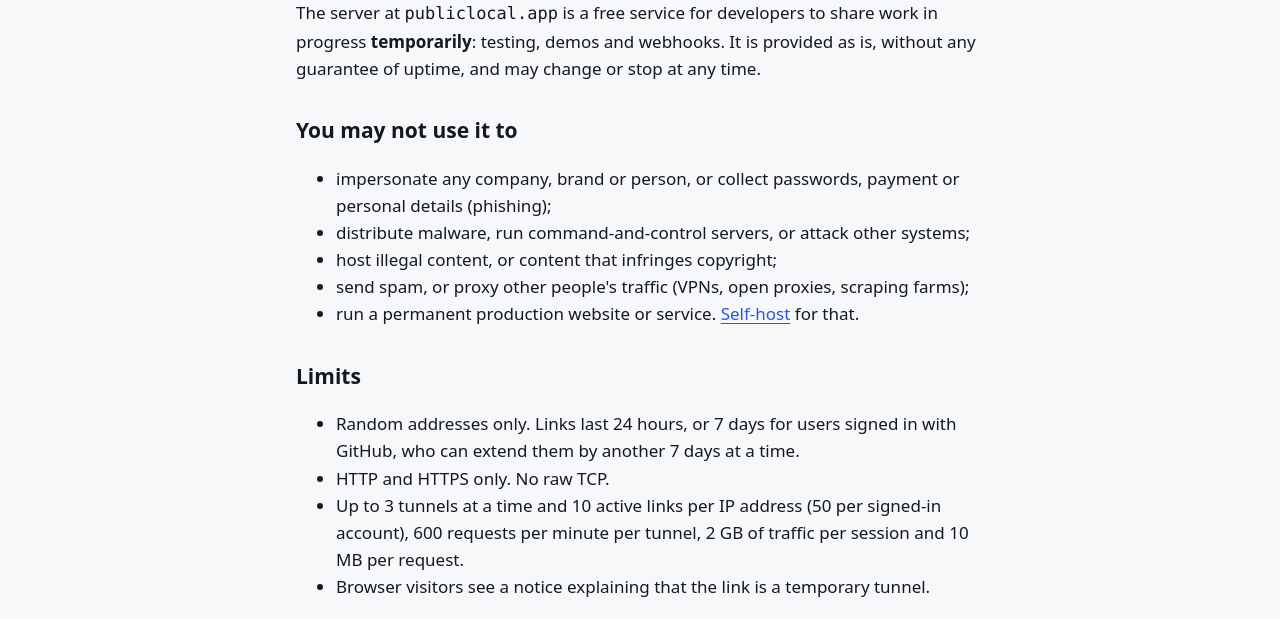
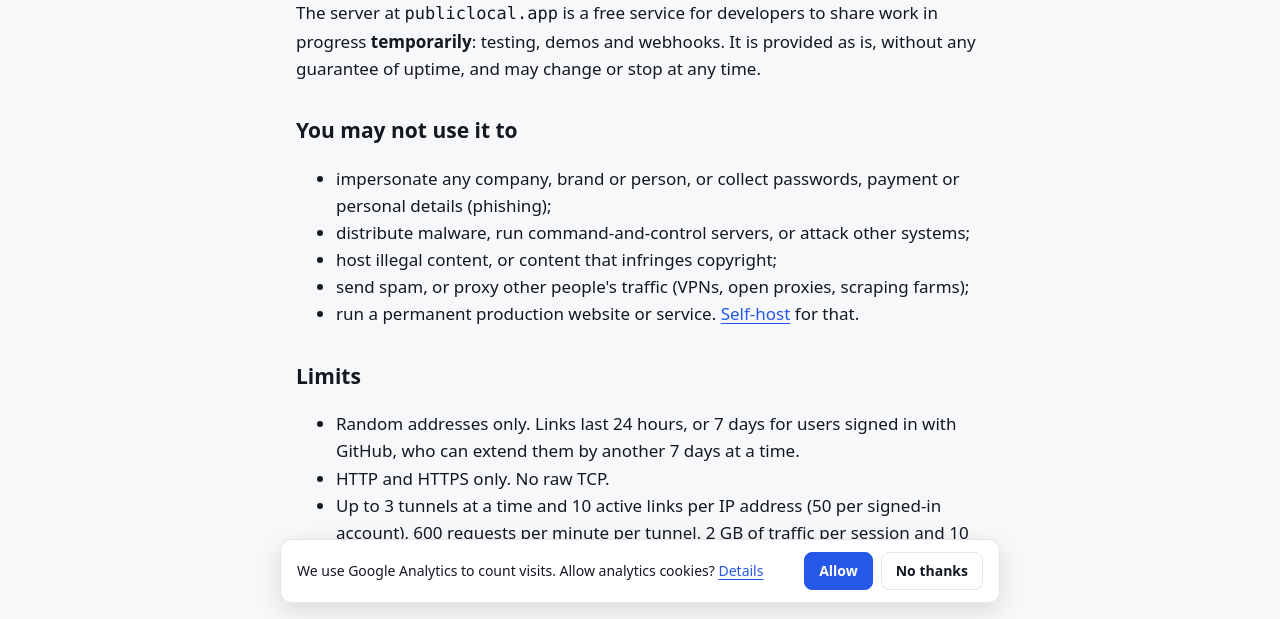
Before and after one commit to sevenoways/publiclocal, a plain HTML site: page site/terms.html in a window 1280 px wide. Shown: the part 181-800 px from the top of the page. Drawn offline with Linux system fonts and the light colour scheme.

Commit message:
Site: Google Analytics with consent mode; allow its domains in the homepage CSP

```diff
--- /dev/null
+++ b/site/analytics.js
@@ -0,0 +1,43 @@
+// Google Analytics with consent mode: no cookies until the visitor allows
+// them. Without consent GA still receives cookieless, anonymous pings, which
+// is enough to count visits. Only the homepage and terms page load this;
+// tunnels and the warning page never do.
+(function () {
+  var ID = "G-Q0P2XYKYX8";
+  window.dataLayer = window.dataLayer || [];
+  function gtag() { dataLayer.push(arguments); }
+  window.gtag = gtag;
+
+  var choice = null;
+  try { choice = localStorage.getItem("pl_consent"); } catch (e) {}
+
+  gtag("consent", "default", {
+    analytics_storage: choice === "granted" ? "granted" : "denied",
+    ad_storage: "denied",
+    ad_user_data: "denied",
+    ad_personalization: "denied"
+  });
+  gtag("js", new Date());
+  gtag("config", ID);
+
+  var s = document.createElement("script");
+  s.async = true;
+  s.src = "https://www.googletagmanager.com/gtag/js?id=" + ID;
+  document.head.appendChild(s);
+
+  if (choice) return;
+  document.addEventListener("DOMContentLoaded", function () {
+    var bar = document.createElement("div");
+    bar.className = "consent";
+    bar.innerHTML = '<span>We use Google Analytics to count visits. Allow analytics cookies? <a href="/terms#privacy">Details</a></span>' +
+      '<span class="consent-actions"><button type="button" data-c="granted">Allow</button><button type="button" data-c="denied" class="quiet">No thanks</button></span>';
+    bar.addEventListener("click", function (e) {
+      var c = e.target.getAttribute && e.target.getAttribute("data-c");
+      if (!c) return;
+      try { localStorage.setItem("pl_consent", c); } catch (err) {}
+      if (c === "granted") gtag("consent", "update", { analytics_storage: "granted" });
+      bar.remove();
+    });
+    document.body.appendChild(bar);
+  });
+})();
--- a/site/style.css
+++ b/site/style.css
@@ -82,6 +82,11 @@
 footer .wrap { display: flex; flex-wrap: wrap; gap: 10px 24px; justify-content: space-between; }
 footer a { color: var(--muted); }
 
+.consent { position: fixed; left: 16px; right: 16px; bottom: 16px; z-index: 10; max-width: 720px; margin: 0 auto; background: var(--surface); border: 1px solid var(--line); border-radius: 12px; padding: 12px 16px; font-size: 14px; display: flex; flex-wrap: wrap; gap: 10px 16px; align-items: center; justify-content: space-between; box-shadow: 0 8px 24px rgba(0,0,0,.12); }
+.consent-actions { display: flex; gap: 8px; }
+.consent button { font: inherit; font-size: 14px; font-weight: 600; padding: 7px 14px; border-radius: 8px; border: 1px solid var(--accent); background: var(--accent); color: var(--accent-fg); cursor: pointer; }
+.consent button.quiet { background: transparent; color: var(--fg); border-color: var(--line); }
+
 .prose { max-width: 720px; }
 .prose h1 { font-size: 34px; margin: 48px 0 8px; }
 .prose h2 { font-size: 21px; margin: 32px 0 8px; }
```
Also changed, not shown: site/index.html (+1 -0 lines), site/terms.html (+4 -0 lines), 1 other file.
